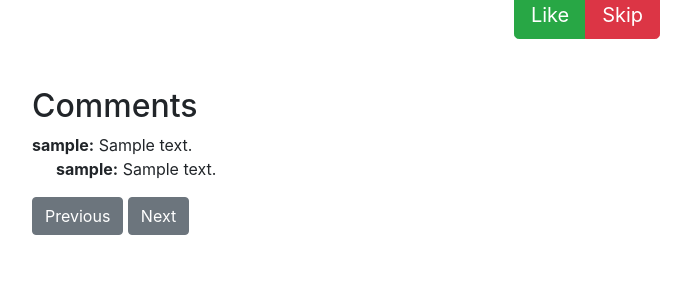
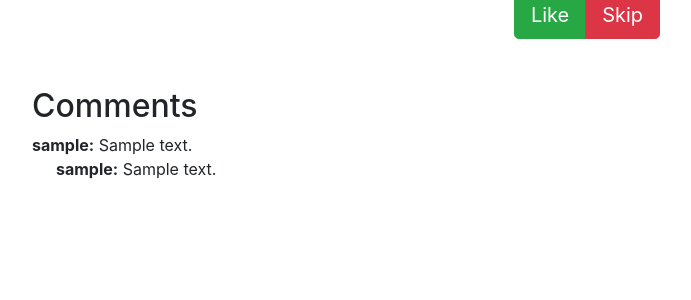
Before and after one commit to namuan/ph-browser, a Flask app: template templates/product.html in a window 1280 px wide. Shown: the part 378-678 px from the top of the page, without its empty margins (53-744 px from the left). Run offline with Flask 3, Linux system fonts and the light colour scheme; the template is opened without the code that fills it: most values are stand-ins (such as "Sample title", 1, 10 or a date in 2020); grey boxes marked "Sample" are stand-in pictures; parts of the project's set-up code (start-up, migrations or seed data) failed here and were passed over; some libraries are stand-ins or nearby versions.

Commit message:
fix: remove Previous and Next buttons from product page template

```diff
--- a/templates/product.html
+++ b/templates/product.html
@@ -39,10 +39,6 @@
             </li>
         {% endfor %}
     </ul>
-    <div class="mt-3">
-        <a href="/previous" class="btn btn-secondary">Previous</a>
-        <a href="/next" class="btn btn-secondary">Next</a>
-    </div>
 <script>
     function likeProduct() {
         fetch('/like', { method: 'POST' })
```
